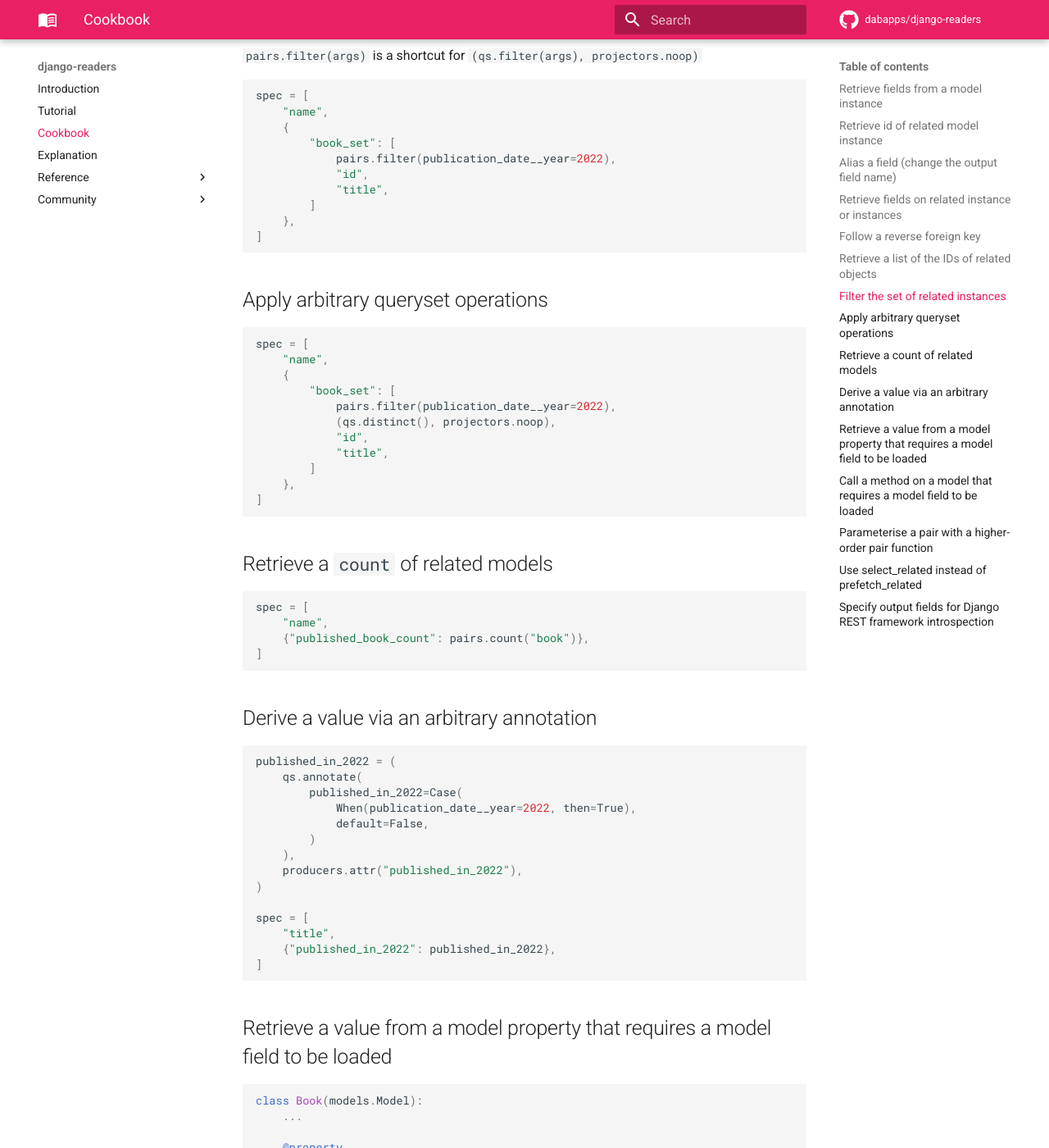
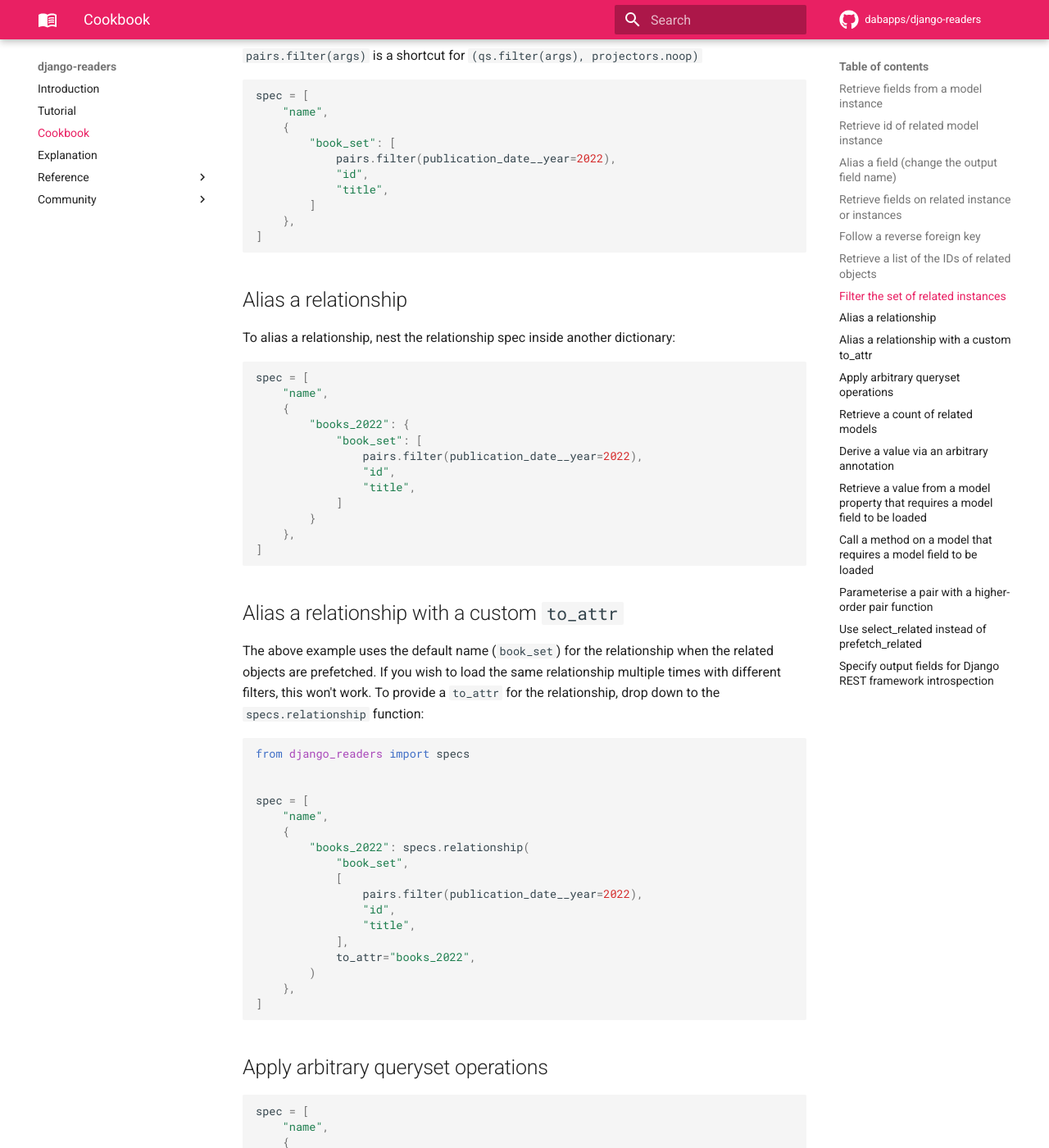
Before and after one commit to dabapps/django-readers, an MkDocs documentation site: the page built from docs/cookbook.md, in a window 1280 px wide and 1400 px high, scrolled down 1815 px. Shown: the whole window at 82% size. Built offline with MkDocs 1.6.1 and Material for MkDocs 9.7.7, drawn with Linux system fonts in a browser that asks for light colours; comment, search, counter and statistics services are not loaded.

Commit message:
Add examples of aliasing relationship to the cookbook

````diff
--- a/docs/cookbook.md
+++ b/docs/cookbook.md
@@ -86,6 +86,52 @@ spec = [
             "id",
             "title",
         ]
+    },
+]
+```
+
+## Alias a relationship
+
+To alias a relationship, nest the relationship spec inside another dictionary:
+
+```python
+spec = [
+    "name",
+    {
+        "books_2022": {
+            "book_set": [
+                pairs.filter(publication_date__year=2022),
+                "id",
+                "title",
+            ]
+        }
+    },
+]
+```
+
+## Alias a relationship with a custom `to_attr`
+
+The above example uses the default name (`book_set`) for the relationship when
+the related objects are prefetched. If you wish to load the same relationship
+multiple times with different filters, this won't work. To provide a `to_attr`
+for the relationship, drop down to the `specs.relationship` function:
+
+```python
+from django_readers import specs
+
+
+spec = [
+    "name",
+    {
+        "books_2022": specs.relationship(
+            "book_set",
+            [
+                pairs.filter(publication_date__year=2022),
+                "id",
+                "title",
+            ],
+            to_attr="books_2022",
+        )
     },
 ]
 ```
````
